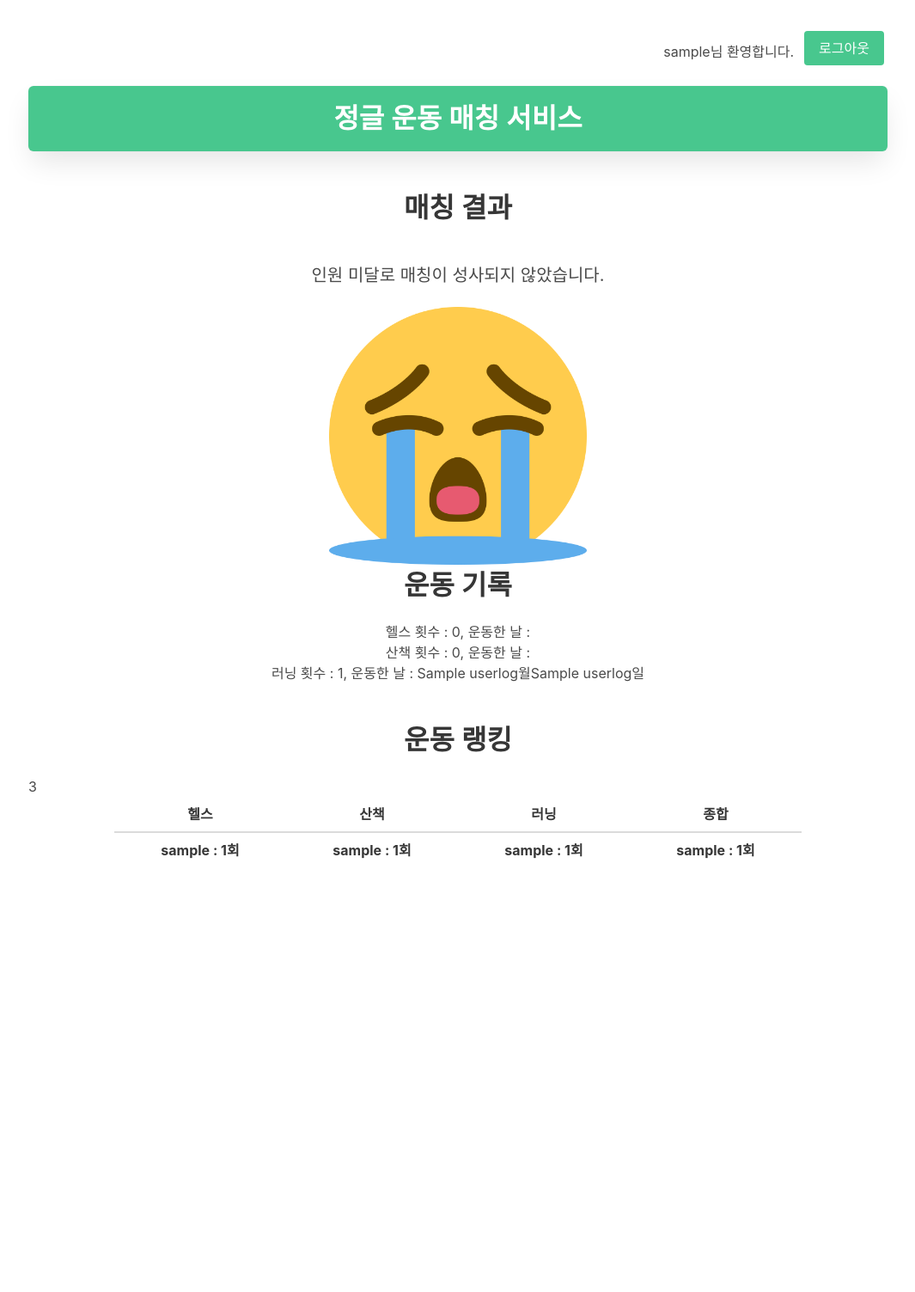
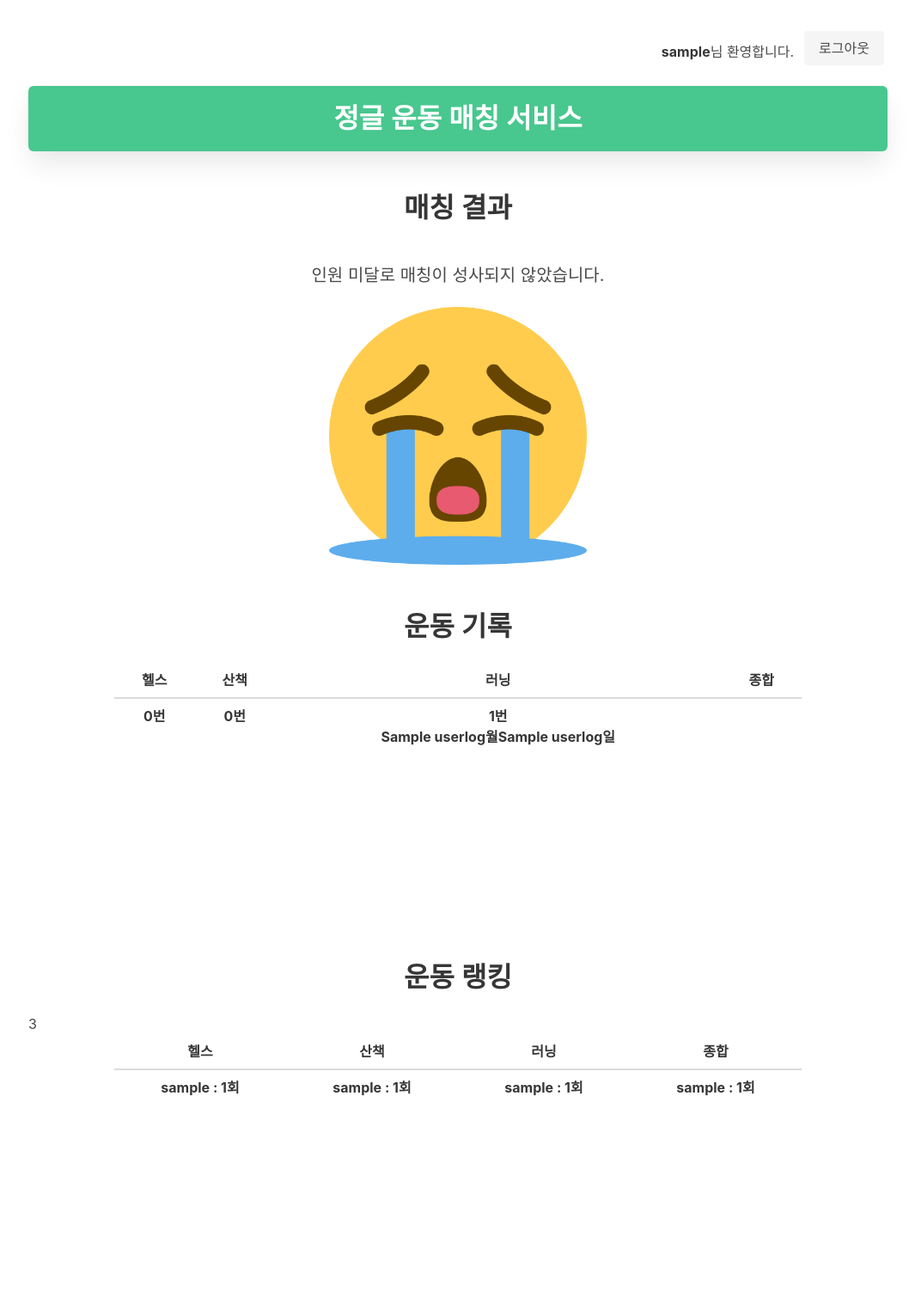
Before and after one commit to opjoobe/jungle-exercise, a Flask app: template templates/mypage.html in a window 1280 px wide. Shown: the whole page at 86% size, without its empty margins (107-1172 px from the left). Before the commit the page ends 999 px from the top, so only its background shows below. Run offline with Flask 2, Linux system fonts and the light colour scheme; the template is opened without the code that fills it: most values are stand-ins (such as "Sample title", 1, 10 or a date in 2020); lists and menus that the app fills with data are empty.

Commit message:
머지전

```diff
--- a/templates/mypage.html
+++ b/templates/mypage.html
@@ -67,8 +67,8 @@
         </div>
         {% else %}
         <div class="buttons is-right pt-3">
-            {{username}}님 환영합니다.
-            <button class="button is-success ml-3" onclick="logout()">
+            <strong>{{username}}</strong>님 환영합니다.
+            <button class="button is-light ml-3" onclick="logout()">
           로그아웃
         </button>
         </div>
@@ -105,12 +105,43 @@
 
         <div class="has-text-centered">
            <script>
-            {% set h_list = [] %} {% set w_list = [] %} {% set r_list = [] %} {% for k, v in userlog.items() %} {%if v == '헬스' %} {{h_list.append(k)}} {% elif v == '산책' %} {{w_list.append(k)}} {% else %} {{r_list.append(k)}} {% endif %} {% endfor %}
+            {% set h_list = [] %}
+            {% set w_list = [] %}
+            {% set r_list = [] %}
+
+            {% for k, v in userlog.items() %}
+                {%if v == '헬스' %}
+                    {{h_list.append(k)}}
+                {% elif v == '산책' %}
+                    {{w_list.append(k)}}
+                {% else %}
+                    {{r_list.append(k)}}
+                {% endif %}
+            {% endfor %}
             </script>
-            <p class="title">운동 기록</p>
-            <p>헬스 횟수 : {{h_list|length}}, 운동한 날 : {% for day in h_list %}<span>{{day[:2]}}월{{day[2:]}}일   </span>{%endfor%}</p>
-            <p>산책 횟수 : {{w_list|length}}, 운동한 날 : {% for day in w_list %}<span>{{day[:2]}}월{{day[2:]}}일   </span>{%endfor%}</p>
-            <p>러닝 횟수 : {{r_list|length}}, 운동한 날 : {% for day in r_list %}<span>{{day[:2]}}월{{day[2:]}}일   </span>{%endfor%}</p>
+
+            <p class="title pt-6">운동 기록</p>
+            <table class="table center has-text-centered">
+                <thead>
+                    <th>헬스</th>
+                    <th>산책</th>
+                    <th>러닝</th>
+                    <th>종합</th>
+                </thead>
+                <tbody>
+                    <th>
+                        <p>{{h_list|length}}번 </p><p> {% for day in h_list %}<p>{{day[:2]}}월{{day[2:]}}일 </p>  </span>{%endfor%}
+                    </th>
+                    <th>
+                        <p>{{w_list|length}}번</p><p>  {% for day in w_list %}<p>{{day[:2]}}월{{day[2:]}}일</p>   </span>{%endfor%}
+                    </th>
+                    <th>
+                        <p>{{r_list|length}}번 </p> {% for day in r_list %}<p>{{day[:2]}}월{{day[2:]}}일</p>   {%endfor%}
+                    </th>
+
+                    <th></th>
+                </tbody>
+            </table>
         </div>
 
         <p class="title pt-6 has-text-centered">운동 랭킹</p>
```
Also changed, not shown: templates/index.html (+21 -19 lines).
